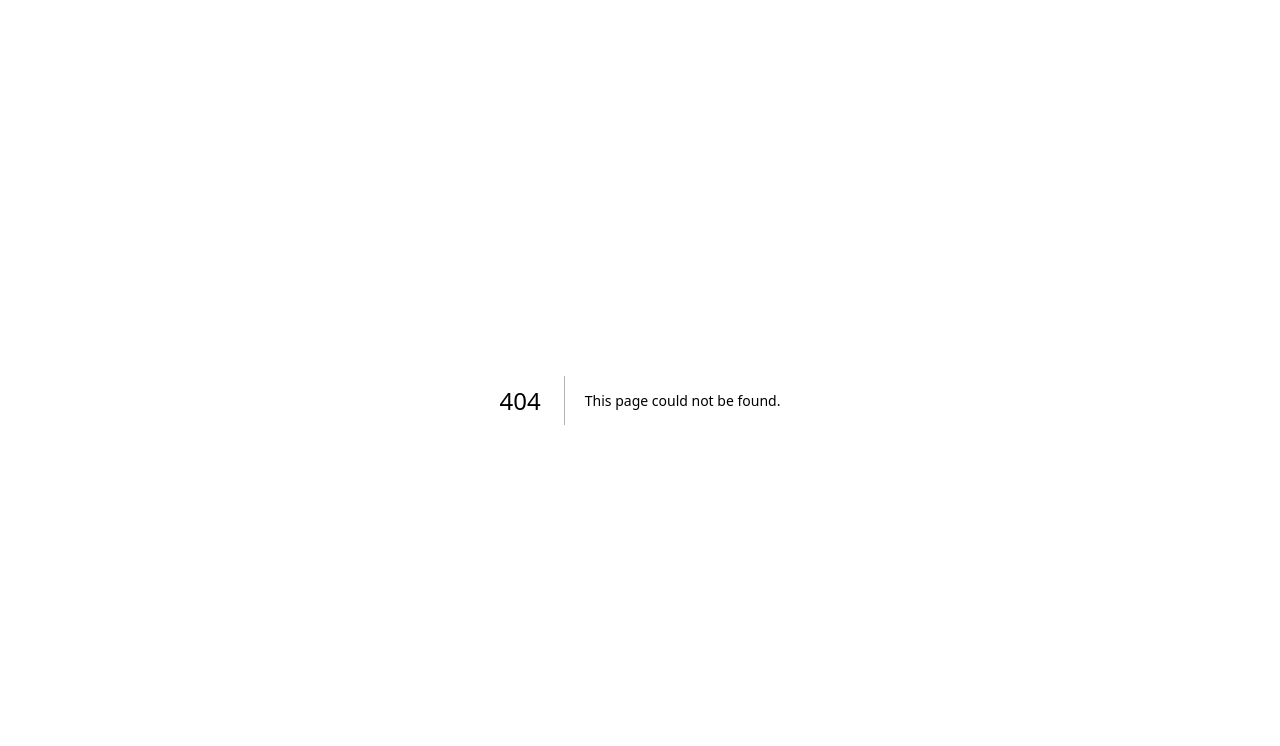
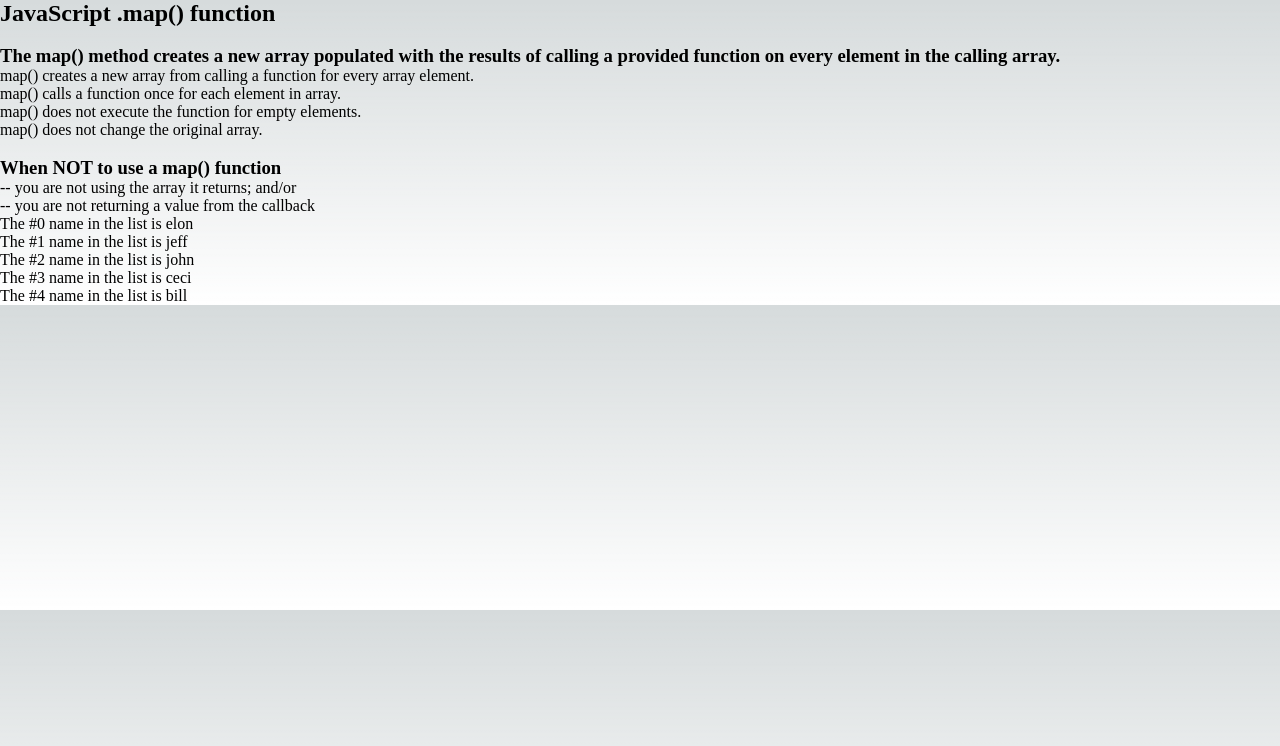
Before and after one commit to Cameron933/pair_programming, a Next.js app: page /map in a window 1280 px wide. Before the commit this address had no page. Shown: the top 746 px of the page. Built offline with nearby package versions, Linux system fonts and the light colour scheme.

Commit message:
feat: JS map() function

```diff
--- /dev/null
+++ b/src/pages/map.tsx
@@ -0,0 +1,67 @@
+import { link } from "fs";
+import React from "react";
+
+const map = () => {
+  // Syntax: map((element, index, array) => {... return v})
+  // Example 1: Calling a function on each item in an array
+  const numbers = [1, 4, 9];
+  const roots = numbers.map((num) => Math.sqrt(num));
+
+  // Example 2: Converting a string to an array
+  const myName = "cat";
+  const nameArray = myName.split("");
+  const newName = nameArray.map((l) => `${l}${l}`);
+  const joinedNewName = newName.join("");
+  console.log(joinedNewName);
+
+  // Example 3: Rendering lists in JS libraries
+  const cats = ["elon", "jeff", "john", "ceci", "bill"];
+
+  // Example 4: Reformatting Array Obj
+  const names = [
+    { name: "kitty", likes: "coding" },
+    { name: "jay", likes: "gaming" },
+    { name: "elon", likes: "tesla" },
+  ];
+  const nameByLikes = names.map(({ name, likes }) => ({
+    [name]: likes,
+    noOfLettersInName: name.length,
+  }));
+  console.log(nameByLikes);
+  return (
+    <article>
+      <header>
+        <h1>JavaScript .map() function</h1>
+        <br />
+        <h3>
+          The map() method creates a new array populated with the results of calling a provided
+          function on every element in the calling array.
+        </h3>
+        <ul>
+          <li>map() creates a new array from calling a function for every array element.</li>
+          <li>map() calls a function once for each element in array.</li>
+          <li>map() does not execute the function for empty elements.</li>
+          <li>map() does not change the original array.</li>
+        </ul>
+        <br />
+        <h3>When NOT to use a map() function</h3>
+        <ul>
+          <li>-- you are not using the array it returns; and/or</li>
+          <li>-- you are not returning a value from the callback</li>
+        </ul>
+      </header>
+
+      <section>
+        <ul>
+          {cats.map((name, i) => (
+            <li key={i}>
+              The #{i} name in the list is {name}
+            </li>
+          ))}
+        </ul>
+      </section>
+    </article>
+  );
+};
+
+export default map;
```
Also changed, not shown: src/pages/index.tsx (+5 -3 lines), public/food.png (added), src/components/Search/Search.tsx (renamed from src/components/Search.tsx), src/components/Search/TodoListItems.tsx (renamed from src/components/TodoListItems.tsx).
